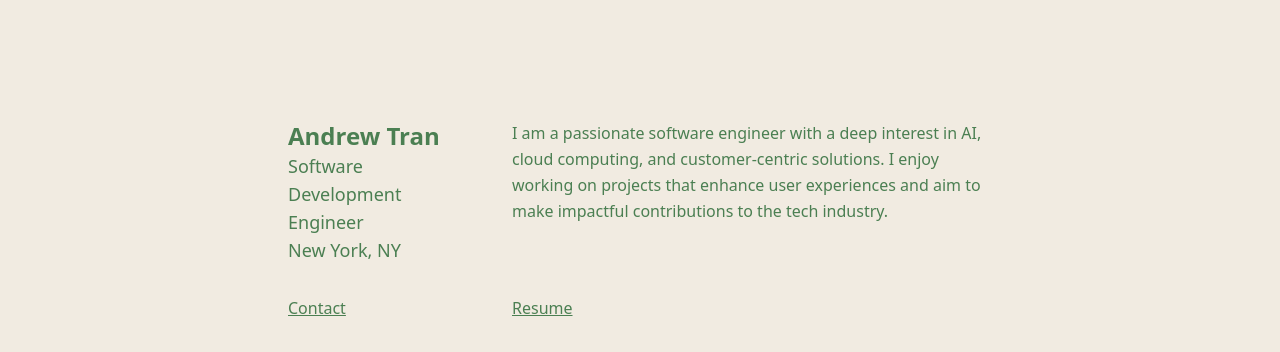
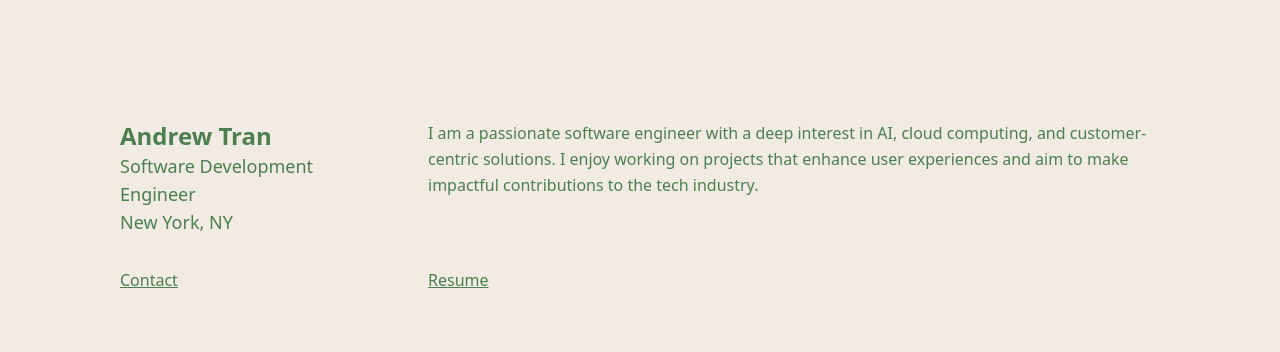
Before and after one commit to andrewtran117/andrewtran117.github.io, a Next.js app: page / in a window 1280 px wide. Shown: the top 352 px of the page. Built offline with nearby package versions, Linux system fonts and the light colour scheme.

Commit message:
change vibe

```diff
--- a/app/page.tsx
+++ b/app/page.tsx
@@ -3,7 +3,7 @@ import ProfileGrid from "./components/GridSection";
 export default function Home() {
   return (
     <main className="flex min-h-screen flex-col bg-[#f1ebe1]">
-      <div className="pt-[0.25in] sm:pl-[0.5in] sm:pr-[0.5in] md:pl-[1in] md:pr-[1in] lg:pl-[2in] lg:pr-[2in]">
+      <div className="pt-[0.25in] sm:pl-[0.25in] sm:pr-[0.25in] md:pl-[.25in] md:pr-[.25in] lg:pl-[.25in] lg:pr-[.25in]">
         <ProfileGrid />
       </div>
     </main>
```
